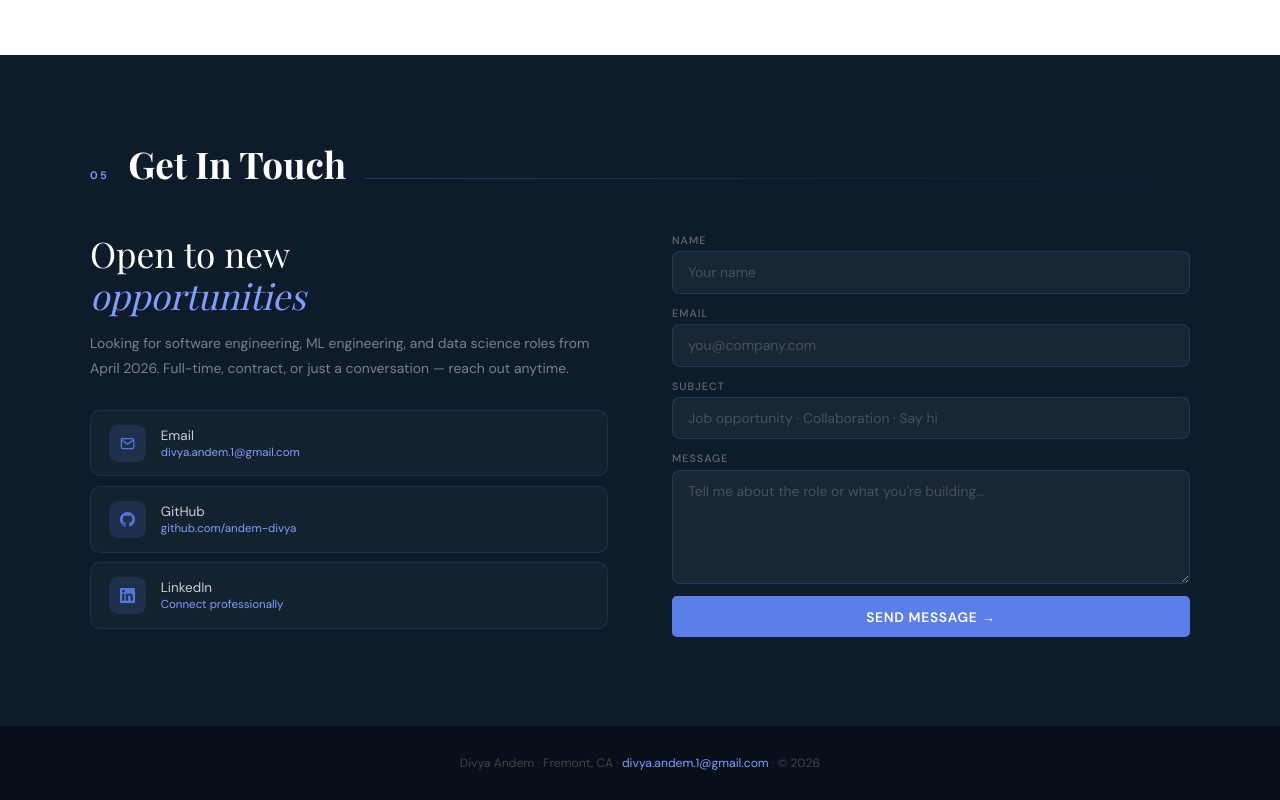
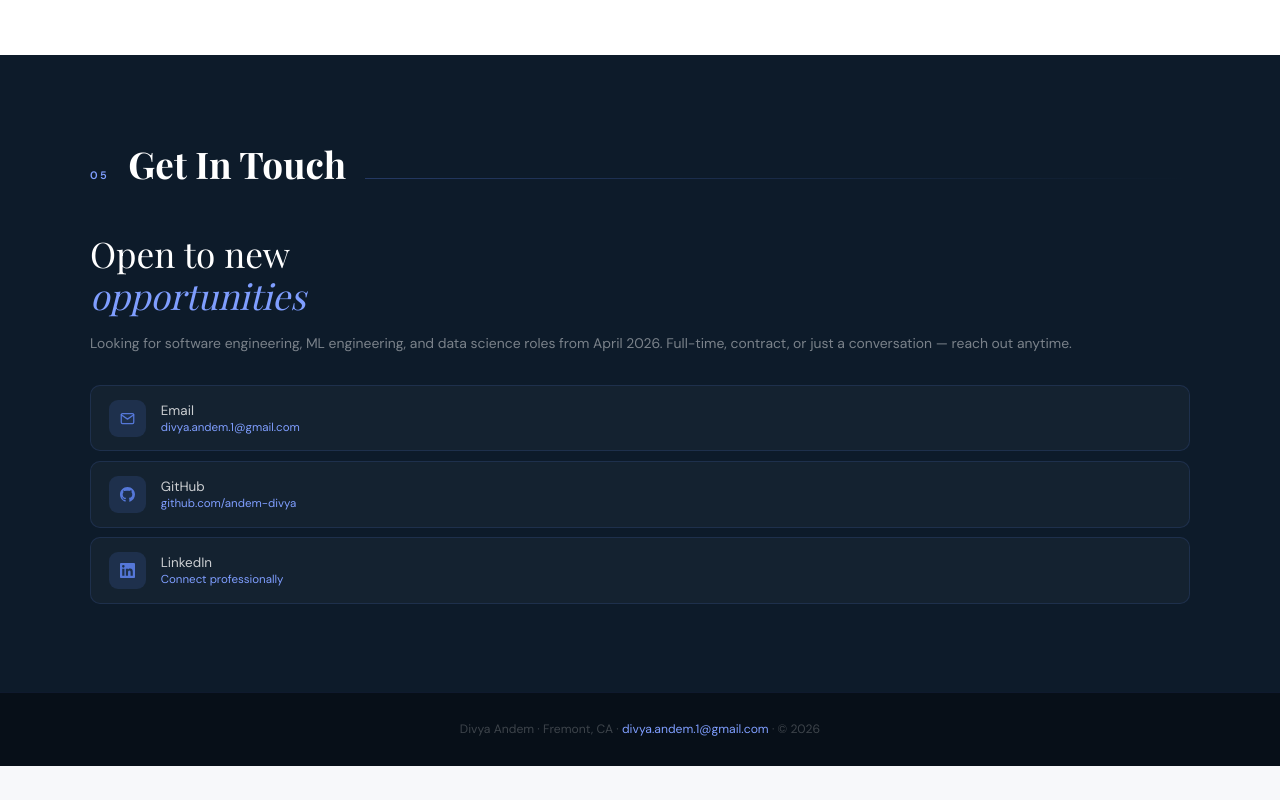
Before and after one commit to andem-divya/andem-divya.github.io, a plain HTML site: page index.html in a window 1280 px wide. Shown: the part 3691-4491 px from the top of the page. After the commit the page ends 4457 px from the top, so only its background shows below. Drawn offline with nearby package versions, Linux system fonts and the light colour scheme; a web font is replaced by a local one.

Commit message:
updates
Updated contact layout to a single column and removed the contact form section.

```diff
--- a/index.html
+++ b/index.html
@@ -195,7 +195,7 @@
     .edu-detail { font-size: .79rem; color: var(--muted); line-height: 1.65; }
 
     /* ── CONTACT ── */
-    .contact-layout { display: grid; grid-template-columns: 1fr 1fr; gap: 4rem; align-items: start; }
+    .contact-layout { display: grid; grid-template-columns: 1fr; gap: 2rem; align-items: start; }
     .contact-hl { font-family: 'Playfair Display', serif; font-size: clamp(1.6rem,3vw,2.2rem); font-weight: 400; color: #fff; line-height: 1.2; margin-bottom: .88rem; }
     .contact-hl em { font-style: italic; color: var(--blue-light); }
     .contact-sub { font-size: .87rem; color: rgba(255,255,255,.45); line-height: 1.8; margin-bottom: 1.8rem; }
@@ -521,15 +521,6 @@
           </a>
         </div>
       </div>
-      <div>
-        <div class="cf">
-          <div class="cf-r"><label>Name</label><input type="text" placeholder="Your name"/></div>
-          <div class="cf-r"><label>Email</label><input type="email" placeholder="you@company.com"/></div>
-          <div class="cf-r"><label>Subject</label><input type="text" placeholder="Job opportunity · Collaboration · Say hi"/></div>
-          <div class="cf-r"><label>Message</label><textarea rows="5" placeholder="Tell me about the role or what you're building…"></textarea></div>
-          <a href="mailto:divya.andem.1@gmail.com" class="btn-primary" style="text-align:center;display:block;">Send Message →</a>
-        </div>
-      </div>
     </div>
   </div>
 </section>
```
